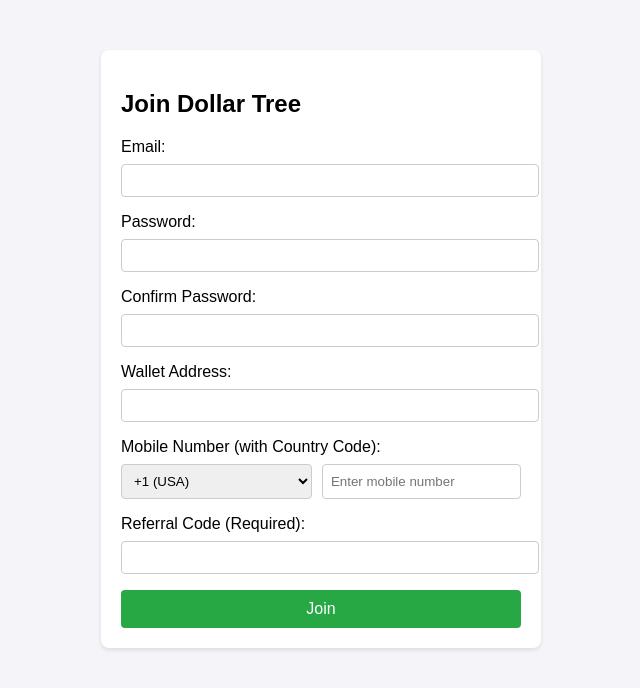
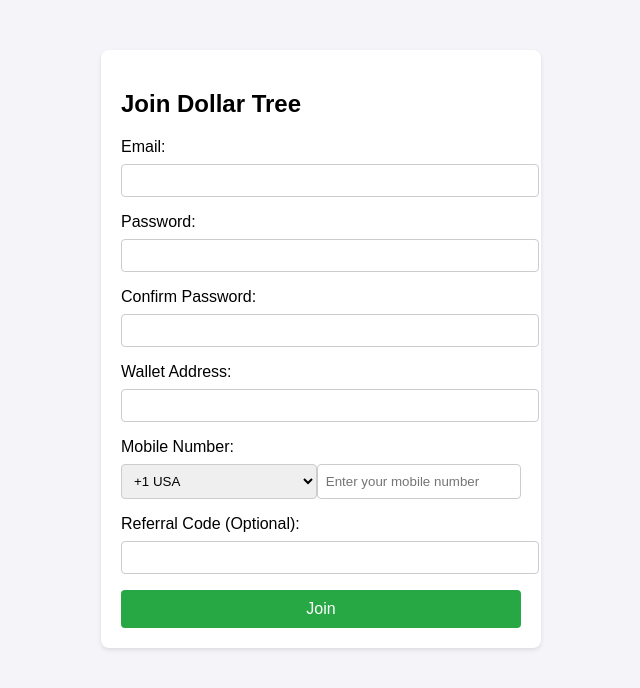
Before and after one commit to Sushil1979-doller/Doller-tree-website, a plain HTML site: page join.html in a window 1280 px wide. Shown: the whole page, without its empty margins (319-959 px from the left). Drawn offline with Linux system fonts and the light colour scheme.

Commit message:
join.html

```diff
--- a/join.html
+++ b/join.html
@@ -46,14 +46,6 @@
         button:hover {
             background: #218838;
         }
-        .mobile-container {
-            display: flex;
-            justify-content: space-between;
-        }
-        .mobile-container input {
-            flex-grow: 1;
-            margin-left: 10px;
-        }
     </style>
 </head>
 <body>
@@ -72,20 +64,25 @@
             <label for="walletAddress">Wallet Address:</label>
             <input type="text" id="walletAddress" name="walletAddress" required>
 
-            <label for="mobileNumber">Mobile Number (with Country Code):</label>
-            <div class="mobile-container">
+            <label for="mobileNumber">Mobile Number:</label>
+            <div style="display: flex;">
                 <select id="countryCode" name="countryCode" required>
-                    <option value="+1">+1 (USA)</option>
-                    <option value="+44">+44 (UK)</option>
-                    <option value="+91">+91 (India)</option>
-                    <option value="+61">+61 (Australia)</option>
-                    <!-- Add more country codes as needed -->
+                    <!-- Country Codes Dropdown -->
+                    <option value="+1">+1 USA</option>
+                    <option value="+91">+91 India</option>
+                    <option value="+44">+44 UK</option>
+                    <option value="+61">+61 Australia</option>
+                    <option value="+81">+81 Japan</option>
+                    <option value="+49">+49 Germany</option>
+                    <option value="+33">+33 France</option>
+                    <option value="+55">+55 Brazil</option>
+                    <!-- Add more countries as needed -->
                 </select>
-                <input type="text" id="mobileNumber" name="mobileNumber" placeholder="Enter mobile number" required>
+                <input type="text" id="mobileNumber" name="mobileNumber" required placeholder="Enter your mobile number">
             </div>
 
-            <label for="referralCode">Referral Code (Required):</label>
-            <input type="text" id="referralCode" name="referralCode" required>
+            <label for="referralCode">Referral Code (Optional):</label>
+            <input type="text" id="referralCode" name="referralCode">
 
             <button type="submit">Join</button>
         </form>
@@ -100,7 +97,7 @@
             projectId: "doller-tree-4434d",
             storageBucket: "doller-tree-4434d.appspot.com",
             messagingSenderId: "308263906273",
-            appId: "1:308263906273:web:060be293712c9a1fcf00a0"  // Correct appId
+            appId: "1:308263906273:web:060be293712c9a1fcf00a0"
         };
 
         // Initialize Firebase
@@ -139,8 +136,8 @@
                     userRef.set({
                         email: email,
                         walletAddress: walletAddress,
-                        mobileNumber: countryCode + mobileNumber,
-                        referralCode: referralCode
+                        mobileNumber: countryCode + mobileNumber, // Store mobile number with country code
+                        referralCode: referralCode || null
                     })
                     .then(() => {
                         alert('User registered successfully!');
```
